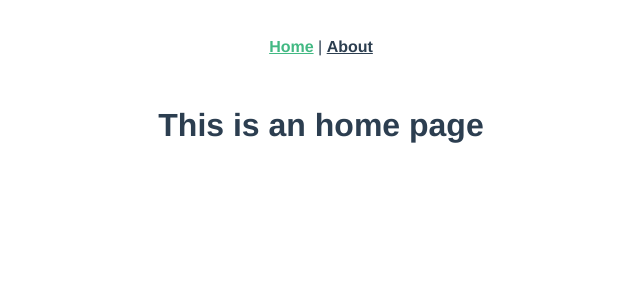
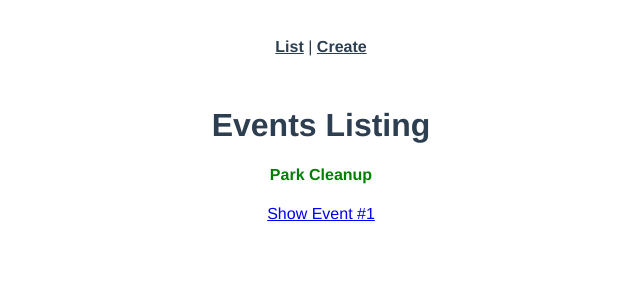
Before and after one commit to Timur11timur/mastery, a Vue app in the folder 02-real-world-vue/: page /#/ in a window 1280 px wide. Shown: the top 300 px of the page, without its empty margins (319-959 px from the left). Built offline with nearby package versions, Linux system fonts and the light colour scheme.

Commit message:
Add pages

```diff
--- a/02-real-world-vue/src/App.vue
+++ b/02-real-world-vue/src/App.vue
@@ -1,8 +1,8 @@
 <template>
   <div id="app">
     <div id="nav">
-      <router-link :to="{ name: 'Home' }">Home</router-link> |
-      <router-link :to="{ name: 'About' }">About</router-link>
+      <router-link :to="{ name: 'event-list' }">List</router-link> |
+      <router-link :to="{ name: 'event-create' }">Create</router-link>
     </div>
     <router-view />
   </div>
--- /dev/null
+++ b/02-real-world-vue/src/components/EventCard.vue
@@ -0,0 +1,21 @@
+<template>
+  <div>
+    <h4>{{ title }}</h4>
+  </div>
+</template>
+
+<script>
+export default {
+  data() {
+    return {
+      title: 'Park Cleanup'
+    }
+  }
+}
+</script>
+
+<style scoped>
+h4 {
+  color: green;
+}
+</style>
--- a/02-real-world-vue/src/router/index.js
+++ b/02-real-world-vue/src/router/index.js
@@ -1,32 +1,32 @@
 import Vue from "vue";
 import VueRouter from "vue-router";
-import Home from "../views/Home.vue";
+import EventList from "../views/EventList.vue";
+import EventShow from "../views/EventShow.vue";
+import EventCreate from "../views/EventCreate.vue";
 
 Vue.use(VueRouter);
 
 const routes = [
   {
     path: "/",
-    name: "Home",
-    component: Home
+    name: "event-list",
+    component: EventList
   },
   {
-    path: "/about-us",
-    name: "About",
-    alias: "/about-old",
-    // route level code-splitting
-    // this generates a separate chunk (about.[hash].js) for this route
-    // which is lazy-loaded when the route is visited.
-    component: () =>
-      import(/* webpackChunkName: "about" */ "../views/About.vue")
+    path: "/event/:id",
+    name: "event-show",
+    component: EventShow,
+    props: true
   },
   {
-    path: "/about",
-    redirect: { name: "About" }
-  }
+    path: "/event/create",
+    name: "event-create",
+    component: EventCreate
+  },
 ];
 
 const router = new VueRouter({
+  mode: "history",
   routes
 });
 
--- a/02-real-world-vue/src/views/About.vue
+++ /dev/null
@@ -1,5 +0,0 @@
-<template>
-  <div class="about">
-    <h1>This is an about page</h1>
-  </div>
-</template>
--- /dev/null
+++ b/02-real-world-vue/src/views/EventCreate.vue
@@ -0,0 +1,3 @@
+<template>
+  <h1>Create Event</h1>
+</template>
--- /dev/null
+++ b/02-real-world-vue/src/views/EventList.vue
@@ -0,0 +1,17 @@
+<template>
+  <div>
+    <h1>Events Listing</h1>
+    <EventCard />
+    <router-link :to="{ name: 'event-show', params: { id: '1'} }">Show Event #1</router-link>
+  </div>
+</template>
+
+<script>
+import EventCard from "@/components/EventCard";
+
+export default {
+  components: {
+    EventCard
+  }
+}
+</script>
--- /dev/null
+++ b/02-real-world-vue/src/views/EventShow.vue
@@ -0,0 +1,9 @@
+<template>
+  <h1>Showing event #{{ id }}</h1>
+</template>
+
+<script>
+export default {
+  props: ['id']
+}
+</script>
--- a/02-real-world-vue/src/views/Home.vue
+++ /dev/null
@@ -1,5 +0,0 @@
-<template>
-  <div class="home">
-    <h1>This is an home page</h1>
-  </div>
-</template>
```
Also changed, not shown: 1 other file (tests, documents, lock files or other folders).
